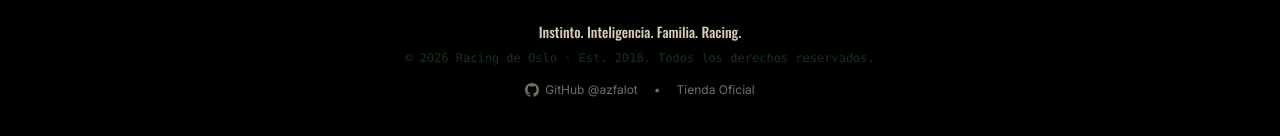
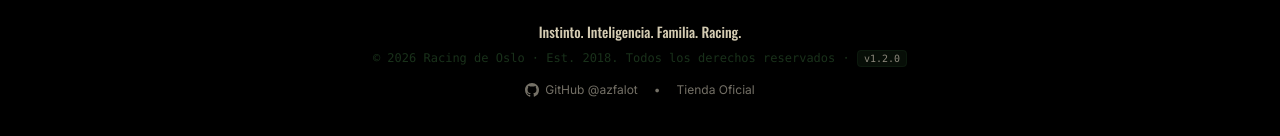
Before and after one commit to azfalot/racing-oslo-manager, a React (Vite) app in the folder web/: page / in a window 1280 px wide. Shown: the part 1070-1206 px from the top of the page. Built offline with nearby package versions, Linux system fonts and the light colour scheme.

Commit message:
chore(release): Bump application version to v1.2.0 and update rival financial bidding model

```diff
--- a/package.json
+++ b/package.json
@@ -1,6 +1,6 @@
 {
   "name": "comunio-bot",
-  "version": "1.0.0",
+  "version": "1.2.0",
   "description": "Bot para automatizar, leer noticias y optimizar plantilla en Comunio",
   "main": "src/app.js",
   "scripts": {
--- a/web/package.json
+++ b/web/package.json
@@ -1,7 +1,7 @@
 {
   "name": "web",
   "private": true,
-  "version": "0.0.0",
+  "version": "1.2.0",
   "type": "module",
   "scripts": {
     "dev": "vite",
--- a/web/src/components/Layout.jsx
+++ b/web/src/components/Layout.jsx
@@ -101,7 +101,7 @@ export default function Layout({ children }) {
         <div className="container mx-auto px-6 text-center">
           <img src="/media/crest.jpg" alt="Racing de Oslo" className="h-16 w-16 mx-auto mb-6 rounded-full opacity-50 grayscale hover:grayscale-0 transition-all" />
           <p className="text-cream-dark text-sm mb-2 font-display">Instinto. Inteligencia. Familia. Racing.</p>
-          <p className="text-xs text-forest-light opacity-60 mb-4 font-mono">© 2026 Racing de Oslo · Est. 2018. Todos los derechos reservados.</p>
+          <p className="text-xs text-forest-light opacity-60 mb-4 font-mono">© 2026 Racing de Oslo · Est. 2018. Todos los derechos reservados · <span className="bg-forest/40 text-cream px-1.5 py-0.5 rounded text-[10px] border border-forest/50 font-mono">v1.2.0</span></p>
           <div className="flex justify-center gap-4 text-xs text-cream/50 items-center">
             <a href="https://github.com/azfalot/racing-oslo-manager" target="_blank" rel="noreferrer" className="hover:text-cream flex items-center gap-1.5 transition-colors">
               <svg className="w-3.5 h-3.5 fill-current" viewBox="0 0 24 24">
```
Also changed, not shown: 1 other file (tests, documents, lock files or other folders).
